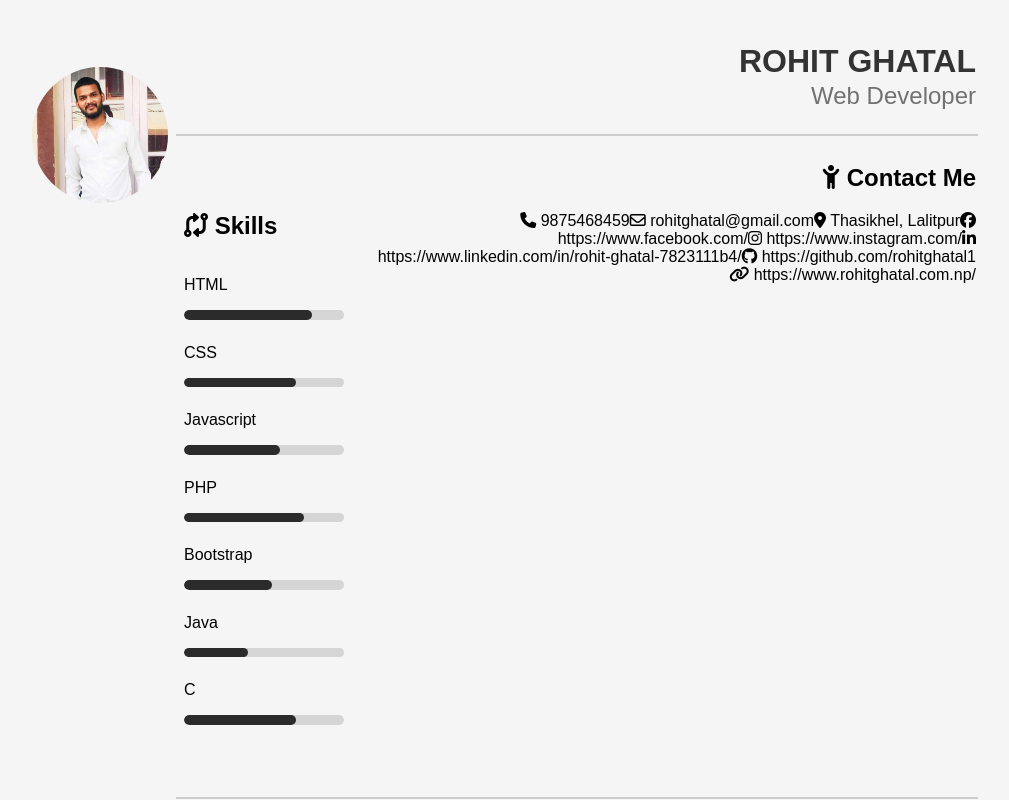
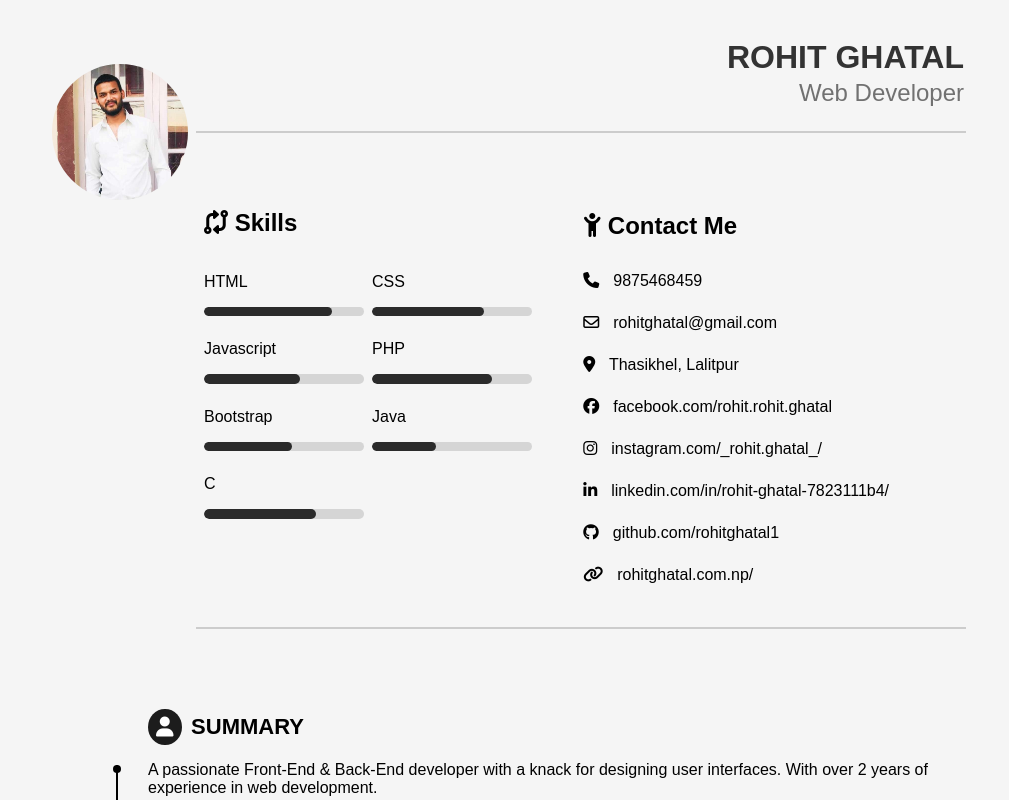
Before and after one commit to rohitghatal1/CVMaker-ReactJS, a React (Create React App) app: page / in a window 1280 px wide. Shown: the top 800 px of the page, without its empty margins (108-1117 px from the left). Built offline with nearby package versions, Linux system fonts and the light colour scheme.

Commit message:
added new styles and social links

```diff
--- a/src/allTemplates/CreativeTemplate/CreativeTemplate.js
+++ b/src/allTemplates/CreativeTemplate/CreativeTemplate.js
@@ -63,11 +63,11 @@ export default function CreativeTemplate() {
                                     <span><i class="fa-solid fa-phone"></i> 9875468459</span>
                                     <span><i class="fa-regular fa-envelope"></i> rohitghatal@gmail.com</span>
                                     <span><i class="fa-solid fa-location-dot"></i> Thasikhel, Lalitpur</span>
-                                    <span><i class="fab fa-facebook"></i> https://www.facebook.com/</span>
-                                    <span><i class="fab fa-instagram"></i> https://www.instagram.com/</span>
-                                    <span><i className="fa-brands fa-linkedin-in"></i> https://www.linkedin.com/in/rohit-ghatal-7823111b4/</span>
-                                    <span><i class="fa-brands fa-github"></i> https://github.com/rohitghatal1</span>
-                                    <span><i class="fa-solid fa-link"></i> https://www.rohitghatal.com.np/</span>
+                                    <span><i class="fab fa-facebook"></i> facebook.com/rohit.rohit.ghatal</span>
+                                    <span><i class="fab fa-instagram"></i> instagram.com/_rohit.ghatal_/</span>
+                                    <span><i className="fa-brands fa-linkedin-in"></i> linkedin.com/in/rohit-ghatal-7823111b4/</span>
+                                    <span><i class="fa-brands fa-github"></i> github.com/rohitghatal1</span>
+                                    <span><i class="fa-solid fa-link"></i> rohitghatal.com.np/</span>
                                 </div>
                             </div>
                         </div>
@@ -97,7 +97,7 @@ export default function CreativeTemplate() {
                             </div>
                         </div>
                     </div>
-                    <hr style={{ width: '85%', margin: '20px auto 0', marginLeft: '7rem' }} />
+                    <hr style={{ width: '85%', margin: '20px auto 0', marginLeft: '6rem' }} />
                 </section>
 
                 <section class="education-section">
@@ -117,7 +117,7 @@ export default function CreativeTemplate() {
                             </div>
                         </div>
                     </div>
-                    <hr style={{ width: '85%', margin: '20px auto 0', marginLeft: '7rem' }} />
+                    <hr style={{ width: '85%', margin: '20px auto 0', marginLeft: '6rem' }} />
                 </section>
             </div>
         </div>
--- a/src/allTemplates/CreativeTemplate/creativeTemplate.css
+++ b/src/allTemplates/CreativeTemplate/creativeTemplate.css
@@ -1,6 +1,6 @@
 .CVContainer{
-    padding: 1rem;
-    max-width: 1000px;
+    padding: 0.8rem;
+    max-width: 960px;
     margin: auto;
 }
 
@@ -48,7 +48,7 @@
     padding-bottom: 2rem;
 }
 .skills{
-    width: 21rem;
+    width: 22rem;
     padding: 0.5rem;
     text-align: left;
 }
@@ -71,6 +71,25 @@
     background-color: #2b2b2b;
     height: 100%;
     border-radius: 0.5rem;
+}
+
+.contactContainer{
+    margin-top: 3rem;
+    padding: 0.2rem;
+    text-align: left;
+}
+
+.contactItems{
+    margin-top: 2rem;
+    display: flex;
+    justify-content: center;
+    align-items: flex-start;
+    flex-direction: column;
+    gap: 1.5rem;
+}
+
+.contactItems i{
+    margin-right: 0.6rem;
 }
 
 .sectionContainer {
```
